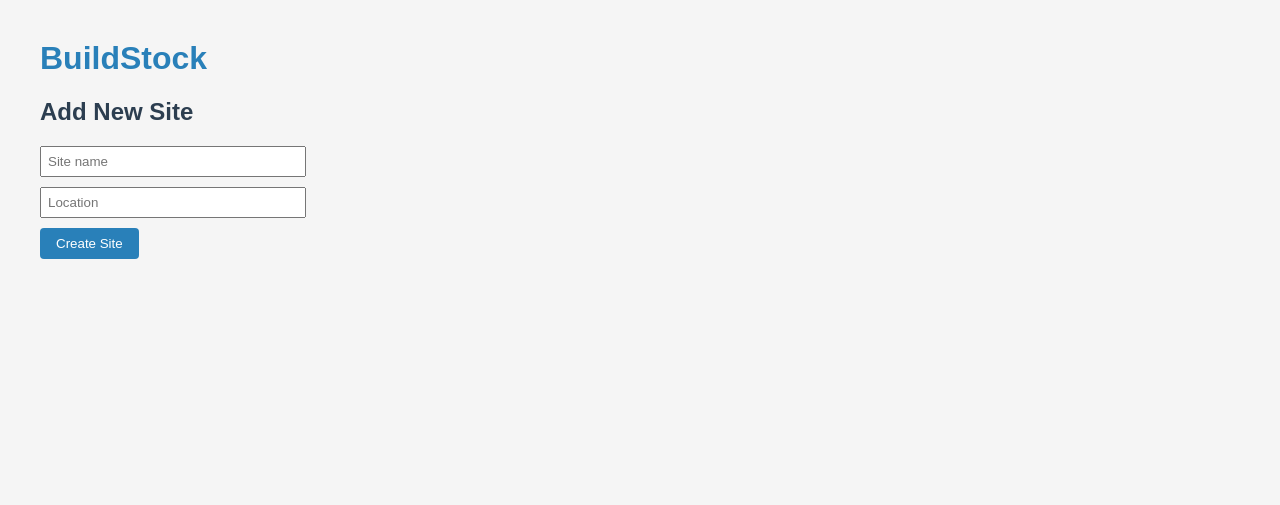
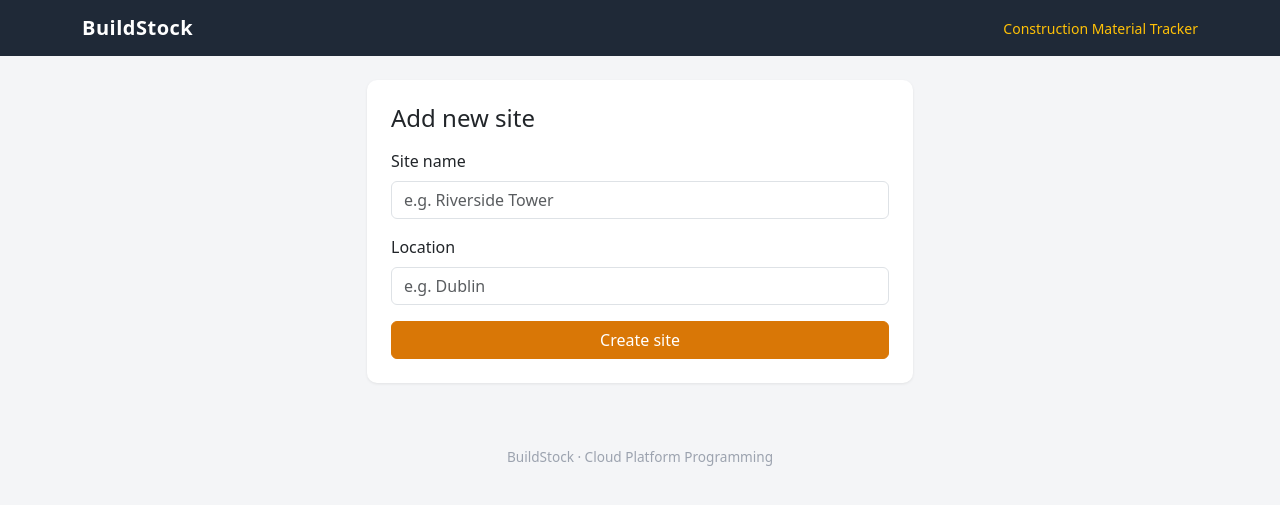
Before and after one commit to anupnandan014/cpp, a Django app: page /sites/add/ in a window 1280 px wide. Shown: the top 505 px of the page. Run offline with Django 4.2, Linux system fonts and the light colour scheme.

Commit message:
ui changes

```diff
--- a/inventory/templates/inventory/add_site.html
+++ b/inventory/templates/inventory/add_site.html
@@ -1,10 +1,22 @@
 {% extends 'inventory/base.html' %}
 {% block content %}
-<h2>Add New Site</h2>
-<form method="post">
-    {% csrf_token %}
-    <input type="text" name="name" placeholder="Site name" required>
-    <input type="text" name="location" placeholder="Location">
-    <button type="submit">Create Site</button>
-</form>
+<div class="row justify-content-center">
+    <div class="col-md-6">
+        <div class="card p-4">
+            <h4 class="mb-3">Add new site</h4>
+            <form method="post">
+                {% csrf_token %}
+                <div class="mb-3">
+                    <label class="form-label">Site name</label>
+                    <input type="text" name="name" class="form-control" placeholder="e.g. Riverside Tower" required>
+                </div>
+                <div class="mb-3">
+                    <label class="form-label">Location</label>
+                    <input type="text" name="location" class="form-control" placeholder="e.g. Dublin">
+                </div>
+                <button type="submit" class="btn btn-primary w-100">Create site</button>
+            </form>
+        </div>
+    </div>
+</div>
 {% endblock %}
--- a/inventory/templates/inventory/base.html
+++ b/inventory/templates/inventory/base.html
@@ -1,21 +1,35 @@
 <!DOCTYPE html>
-<html>
+<html lang="en">
 <head>
+    <meta charset="UTF-8">
+    <meta name="viewport" content="width=device-width, initial-scale=1.0">
     <title>BuildStock</title>
+    <link href="https://cdn.jsdelivr.net/npm/bootstrap@5.3.3/dist/css/bootstrap.min.css" rel="stylesheet">
     <style>
-        body { font-family: Arial, sans-serif; margin: 40px; background: #f5f5f5; }
-        h1, h2 { color: #2c3e50; }
-        a { color: #2980b9; text-decoration: none; }
-        .card { background: white; padding: 15px; margin-bottom: 10px; border-radius: 6px; box-shadow: 0 1px 3px rgba(0,0,0,0.1); }
-        .low-stock { border-left: 5px solid #e74c3c; }
-        .ok-stock { border-left: 5px solid #27ae60; }
-        form { margin-top: 15px; }
-        input, select { display: block; margin-bottom: 10px; padding: 6px; width: 250px; }
-        button { padding: 8px 16px; background: #2980b9; color: white; border: none; border-radius: 4px; cursor: pointer; }
+        body { background-color: #f4f5f7; }
+        .navbar-brand { font-weight: 700; letter-spacing: 0.5px; }
+        .navbar { background-color: #1f2937 !important; }
+        .card { border: none; box-shadow: 0 1px 3px rgba(0,0,0,0.08); border-radius: 10px; }
+        .btn-primary { background-color: #d97706; border-color: #d97706; }
+        .btn-primary:hover { background-color: #b45309; border-color: #b45309; }
+        .stock-low { border-left: 4px solid #dc3545; }
+        .stock-ok { border-left: 4px solid #198754; }
+        footer { color: #9ca3af; font-size: 0.85rem; }
     </style>
 </head>
 <body>
-    <h1><a href="/">BuildStock</a></h1>
-    {% block content %}{% endblock %}
+    <nav class="navbar navbar-dark mb-4">
+        <div class="container">
+            <a class="navbar-brand" href="{% url 'home' %}">BuildStock</a>
+            <span class="text-warning small">Construction Material Tracker</span>
+        </div>
+    </nav>
+    <div class="container pb-5">
+        {% block content %}{% endblock %}
+    </div>
+    <footer class="container text-center py-3">
+        BuildStock &middot; Cloud Platform Programming
+    </footer>
+    <script src="https://cdn.jsdelivr.net/npm/bootstrap@5.3.3/dist/js/bootstrap.bundle.min.js"></script>
 </body>
 </html>
```
Also changed, not shown: inventory/templates/inventory/add_material.html (+24 -8 lines), inventory/templates/inventory/delivery_logged.html (+17 -6 lines), inventory/templates/inventory/home.html (+17 -5 lines), inventory/templates/inventory/log_delivery.html (+20 -7 lines), inventory/templates/inventory/log_usage.html (+16 -6 lines), inventory/templates/inventory/site_detail.html (+33 -10 lines), inventory/templates/inventory/usage_logged.html (+17 -6 lines).
